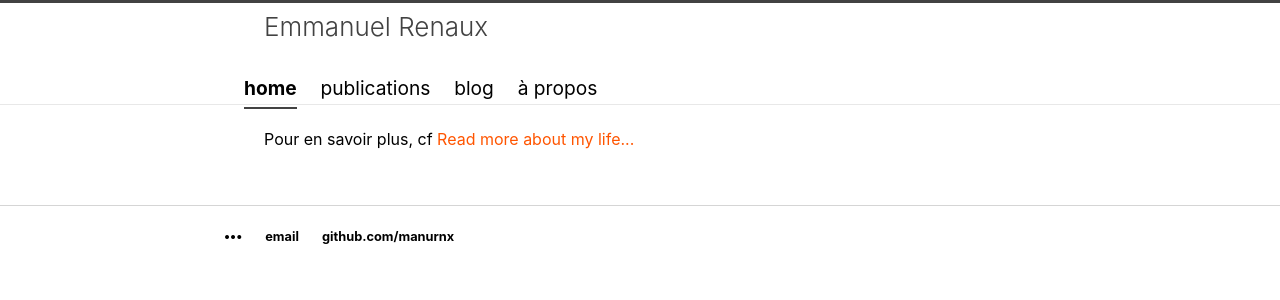
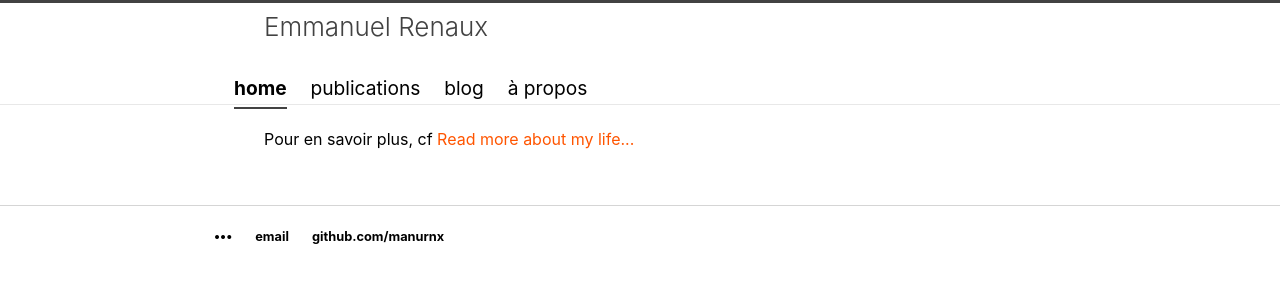
Before and after one commit to manurnx/manurnx.github.io, a Jekyll site: the page built from index.html, in a window 1280 px wide. Shown: the top 300 px of the page. Built offline with Jekyll 4.4.1, drawn with Linux system fonts in a browser that asks for light colours.

Commit message:
Update main.css

```diff
--- a/css/main.css
+++ b/css/main.css
@@ -66,7 +66,7 @@ nav ul, footer ul {
     padding-top: 10px;
     list-style: none;
     font-weight: bold;
-    margin-left:-40px;
+    margin-left:-50px;
 }
 nav ul li, footer ul li {
     display: inline;
```
